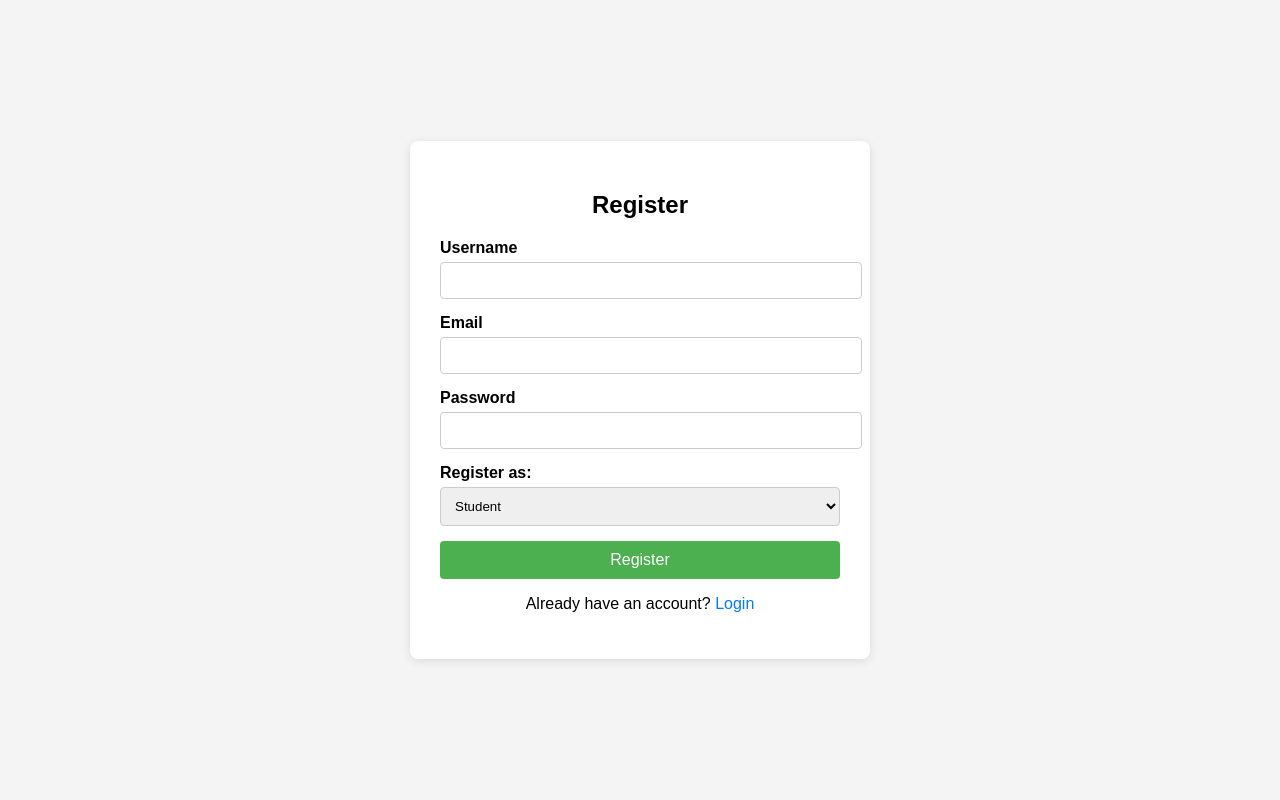
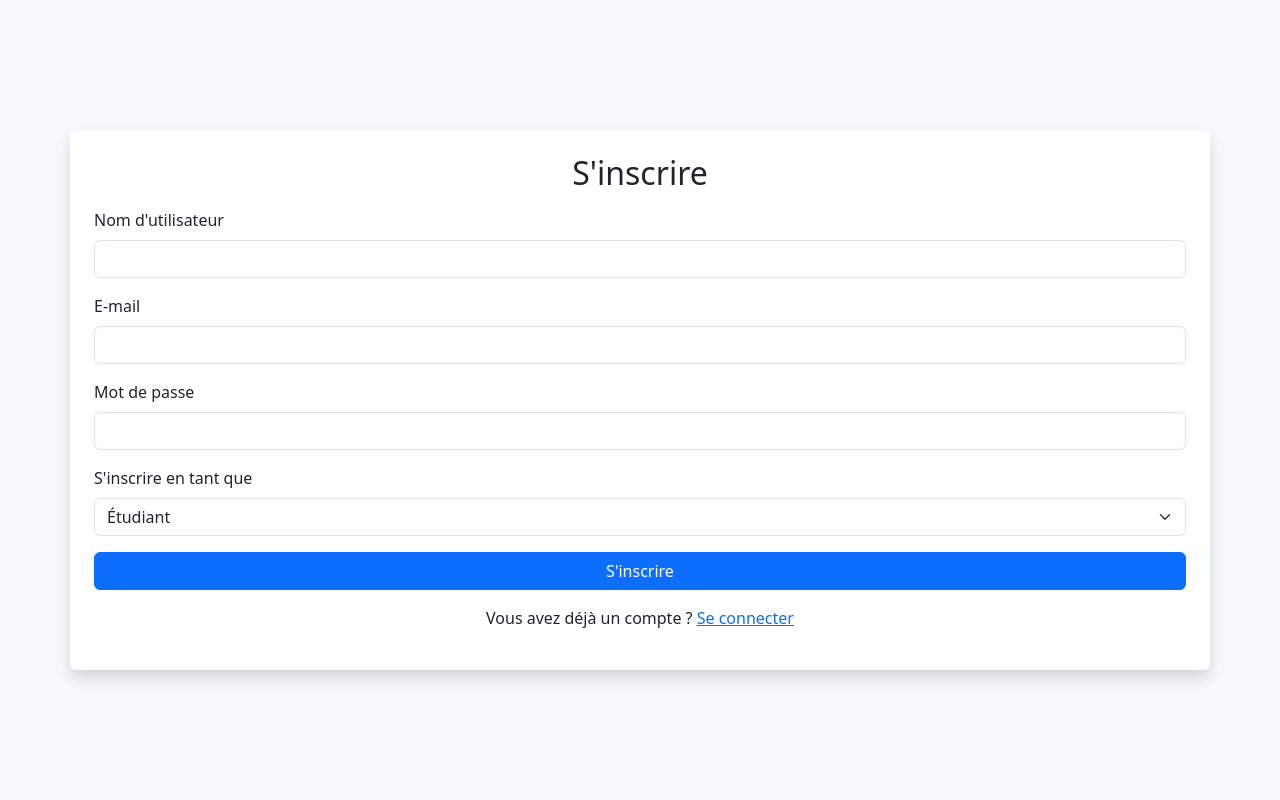
Before and after one commit to billelbayou/uni_project, a PHP site: page / in a window 1280 px wide. Run offline with PHP 8.4, Linux system fonts and the light colour scheme.

Commit message:
finishing the project

```diff
--- a/create_request.php
+++ b/create_request.php
@@ -11,7 +11,7 @@ if ($_SESSION['role'] !== 'student') {
 if ($_SERVER['REQUEST_METHOD'] === 'POST') {
     $studentId = $_POST['student_id'];
     $studentName = $_POST['student_name'];
-    $description = $_POST['description'];
+    $description = $_POST['student-choice'];
 
     $db = new Database();
     $requestHandler = new Request($db);
--- a/index.html
+++ b/index.html
@@ -1,76 +1,94 @@
 <!DOCTYPE html>
-<html lang="en">
+<html lang="fr">
 
 <head>
   <meta charset="UTF-8">
   <meta name="viewport" content="width=device-width, initial-scale=1.0">
-  <title>Login / Register</title>
-  <link rel="stylesheet" href="styles.css">
+  <title>Connexion / Inscription</title>
+  <!-- Bootstrap CSS -->
+  <link href="https://cdn.jsdelivr.net/npm/bootstrap@5.3.0/dist/css/bootstrap.min.css" rel="stylesheet">
+  <style>
+    .message {
+      padding: 10px;
+      border-radius: 5px;
+      margin-top: 10px;
+      text-align: center;
+    }
+
+    .message.error {
+      background-color: #f8d7da;
+      color: #721c24;
+      border: 1px solid #f5c6cb;
+    }
+  </style>
 </head>
 
-<body>
+<body class="d-flex align-items-center justify-content-center min-vh-100 bg-light">
 
-  <div class="container">
-    <h2>Register</h2>
-    <form action="register.php" method="post">
-      <div class="form-group">
-        <label for="username">Username</label>
-        <input type="text" id="username" name="username" required>
+  <!-- Formulaire d'inscription -->
+  <div class="container bg-white p-4 rounded shadow" id="registerForm">
+    <h2 class="text-center">S'inscrire</h2>
+    <form action="Register.php" method="post" class="mt-3">
+      <div class="mb-3">
+        <label for="username" class="form-label">Nom d'utilisateur</label>
+        <input type="text" id="username" name="username" class="form-control" required>
       </div>
 
-      <div class="form-group">
-        <label for="email">Email</label>
-        <input type="email" id="email" name="email" required>
+      <div class="mb-3">
+        <label for="email" class="form-label">E-mail</label>
+        <input type="email" id="email" name="email" class="form-control" required>
       </div>
 
-      <div class="form-group">
-        <label for="password">Password</label>
-        <input type="password" id="password" name="password" required>
+      <div class="mb-3">
+        <label for="password" class="form-label">Mot de passe</label>
+        <input type="password" id="password" name="password" class="form-control" required>
       </div>
 
-      <div class="form-group">
-        <label for="role">Register as:</label>
-        <select id="role" name="role" required>
-          <option value="student">Student</option>
-          <option value="admin">Admin</option>
+      <div class="mb-3">
+        <label for="role" class="form-label">S'inscrire en tant que</label>
+        <select id="role" name="role" class="form-select" required>
+          <option value="student">Étudiant</option>
+          <option value="admin">Administrateur</option>
         </select>
       </div>
 
-      <button type="submit" class="button">Register</button>
+      <button type="submit" class="btn btn-primary w-100">S'inscrire</button>
     </form>
-    <div id="successMessage" style="display: none; color: green;"></div>
-    <div id="errorMessage" style="display: none; color: red;"></div>
 
-    <div class="switch">
-      <p>Already have an account? <a href="#" onclick="toggleForms()">Login</a></p>
+    <!-- Message pour l'inscription -->
+    <div id="registerMessage" class="mt-3"></div>
+
+    <div class="text-center mt-3">
+      <p>Vous avez déjà un compte ? <a href="#" onclick="toggleForms()">Se connecter</a></p>
     </div>
   </div>
 
-  <div class="container" style="display: none;" id="loginForm">
-    <h2>Login</h2>
-    <form action="login.php" method="post">
-      <div class="form-group">
-        <label for="loginUsername">Username</label>
-        <input type="text" id="loginUsername" name="username" required>
+  <!-- Formulaire de connexion -->
+  <div class="container bg-white p-4 rounded shadow" id="loginForm" style="display: none;">
+    <h2 class="text-center">Se connecter</h2>
+    <form action="Login.php" method="post" class="mt-3">
+      <div class="mb-3">
+        <label for="loginUsername" class="form-label">Nom d'utilisateur</label>
+        <input type="text" id="loginUsername" name="username" class="form-control" required>
       </div>
 
-      <div class="form-group">
-        <label for="loginPassword">Password</label>
-        <input type="password" id="loginPassword" name="password" required>
+      <div class="mb-3">
+        <label for="loginPassword" class="form-label">Mot de passe</label>
+        <input type="password" id="loginPassword" name="password" class="form-control" required>
       </div>
 
-      <button type="submit" class="button">Login</button>
+      <button type="submit" class="btn btn-primary w-100">Se connecter</button>
     </form>
 
-    <!-- Error message -->
-    <div id="loginErrorMessage" style="display: none; color: red;"></div>
+    <!-- Message pour la connexion -->
+    <div id="loginMessage" class="mt-3"></div>
 
-    <div class="switch">
-      <p>Don't have an account? <a href="#" onclick="toggleForms()">Register</a></p>
+    <div class="text-center mt-3">
+      <p>Vous n'avez pas de compte ? <a href="#" onclick="toggleForms()">S'inscrire</a></p>
     </div>
   </div>
 
-
+  <!-- JS externe -->
   <script src="script.js" defer></script>
 </body>
 
--- a/script.js
+++ b/script.js
@@ -1,43 +1,74 @@
+// Function to toggle between login and register forms
 function toggleForms() {
-  const registerForm = document.querySelector(".container");
+  const registerForm = document.getElementById("registerForm");
   const loginForm = document.getElementById("loginForm");
-  registerForm.style.display = registerForm.style.display === "none" ? "block" : "none";
-  loginForm.style.display = loginForm.style.display === "none" ? "block" : "none";
+  registerForm.style.display =
+    registerForm.style.display === "none" ? "block" : "none";
+  loginForm.style.display =
+    loginForm.style.display === "none" ? "block" : "none";
 }
 
-document.querySelector("#loginForm form").addEventListener("submit", function (e) {
-  e.preventDefault();
+// Event listener for login form submission
+document
+  .querySelector("#loginForm form")
+  .addEventListener("submit", function (e) {
+    e.preventDefault(); // Prevent default form submission behavior
     const formData = new FormData(this);
+    const messageDiv = document.getElementById("loginMessage");
 
-  fetch("Login.php", {
+    fetch("login.php", {
       method: "POST",
       body: formData,
     })
-      .then(response => response.json())
-      .then(data => {
+      .then((response) => response.json())
+      .then((data) => {
+        messageDiv.className = "message"; // Clear existing classes
         if (data.status === "success") {
-              window.location.href = data.role === "admin" ? "admin_dashboard.php" : "student_dashboard.php";
+          messageDiv.classList.add("success");
+          window.location.href =
+            data.role === "admin"
+              ? "admin_dashboard.php"
+              : "student_dashboard.php";
         } else {
-              alert(data.message);
+          messageDiv.classList.add("error");
+          messageDiv.textContent = data.message;
         }
+      })
+      .catch(() => {
+        messageDiv.className = "message error";
+        messageDiv.textContent = "An error occurred. Please try again.";
       });
   });
 
-document.querySelector(".container form").addEventListener("submit", function (e) {
-  e.preventDefault();
+// Event listener for register form submission
+document
+  .querySelector("#registerForm form")
+  .addEventListener("submit", function (e) {
+    e.preventDefault(); // Prevent default form submission behavior
     const formData = new FormData(this);
+    const messageDiv = document.getElementById("registerMessage");
 
-  fetch("Register.php", {
+    fetch("register.php", {
       method: "POST",
       body: formData,
     })
-      .then(response => response.json())
-      .then(data => {
+      .then((response) => response.json())
+      .then((data) => {
+        messageDiv.className = "message"; // Clear existing classes
         if (data.status === "success") {
-              alert(data.message);
-              toggleForms();
+          messageDiv.classList.add("success");
+          messageDiv.textContent = data.message;
+          setTimeout(() => {
+            toggleForms(); // Switch to login form after a delay
+            messageDiv.textContent = ""; // Clear message after toggling
+          }, 1500);
         } else {
-              alert(data.message);
+          messageDiv.classList.add("error");
+          messageDiv.textContent = data.message;
         }
+      })
+      .catch(() => {
+        messageDiv.className = "message error";
+        messageDiv.textContent = "An error occurred. Please try again.";
       });
   });
--- a/styles.css
+++ b/styles.css
@@ -1,79 +1,16 @@
-body {
-  font-family: Arial, sans-serif;
-  background-color: #f4f4f4;
-  display: flex;
-  justify-content: center;
-  align-items: center;
-  height: 100vh;
-  margin: 0;
+.message {
+  padding: 10px;
+  border-radius: 5px;
+  margin-top: 10px;
+  text-align: center;
 }
-
-.container {
-  background-color: white;
-  padding: 30px;
-  box-shadow: 0 2px 10px rgba(0, 0, 0, 0.1);
-  border-radius: 8px;
-  width: 100%;
-  max-width: 400px;
+.message.error {
+  background-color: #f8d7da;
+  color: #721c24;
+  border: 1px solid #f5c6cb;
 }
-
-h2 {
-  text-align: center;
-  margin-bottom: 20px;
+.message.success {
+  background-color: #d4edda;
+  color: #155724;
+  border: 1px solid #c3e6cb;
 }
-
-.form-group {
-  margin-bottom: 15px;
-}
-
-label {
-  display: block;
-  font-weight: bold;
-}
-
-input[type="text"],
-input[type="password"],
-input[type="email"] {
-  width: 100%;
-  padding: 10px;
-  border: 1px solid #ccc;
-  border-radius: 4px;
-  margin-top: 5px;
-}
-
-select {
-  width: 100%;
-  padding: 10px;
-  border: 1px solid #ccc;
-  border-radius: 4px;
-  margin-top: 5px;
-}
-
-.button {
-  background-color: #4caf50;
-  color: white;
-  padding: 10px 15px;
-  border: none;
-  border-radius: 4px;
-  cursor: pointer;
-  width: 100%;
-  font-size: 16px;
-}
-
-.button:hover {
-  background-color: #45a049;
-}
-
-.switch {
-  text-align: center;
-  margin-top: 15px;
-}
-
-.switch a {
-  color: #007bff;
-  text-decoration: none;
-}
-
-.switch a:hover {
-  text-decoration: underline;
-}
```
Also changed, not shown: admin_dashboard.php (+33 -14 lines), student_dashboard.php (+54 -17 lines). Lines whose indentation alone changed are shown as unchanged.
